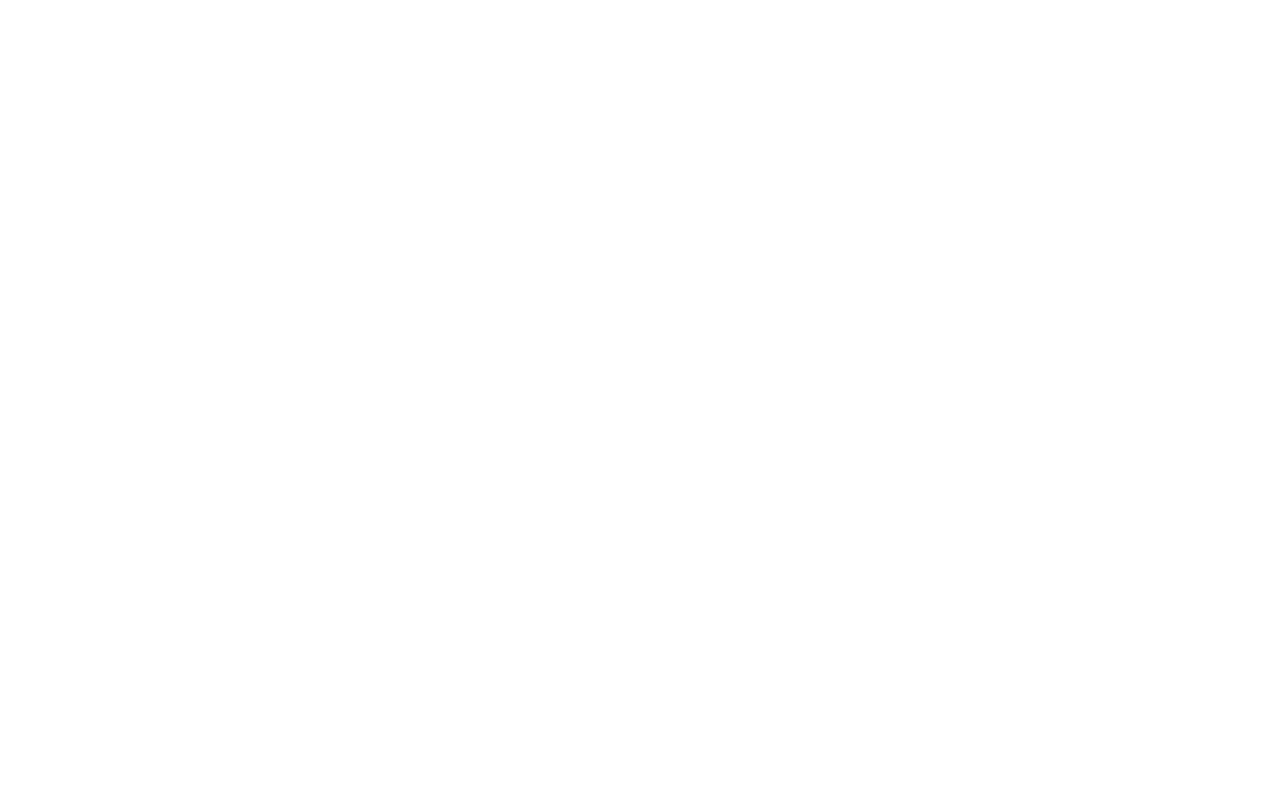
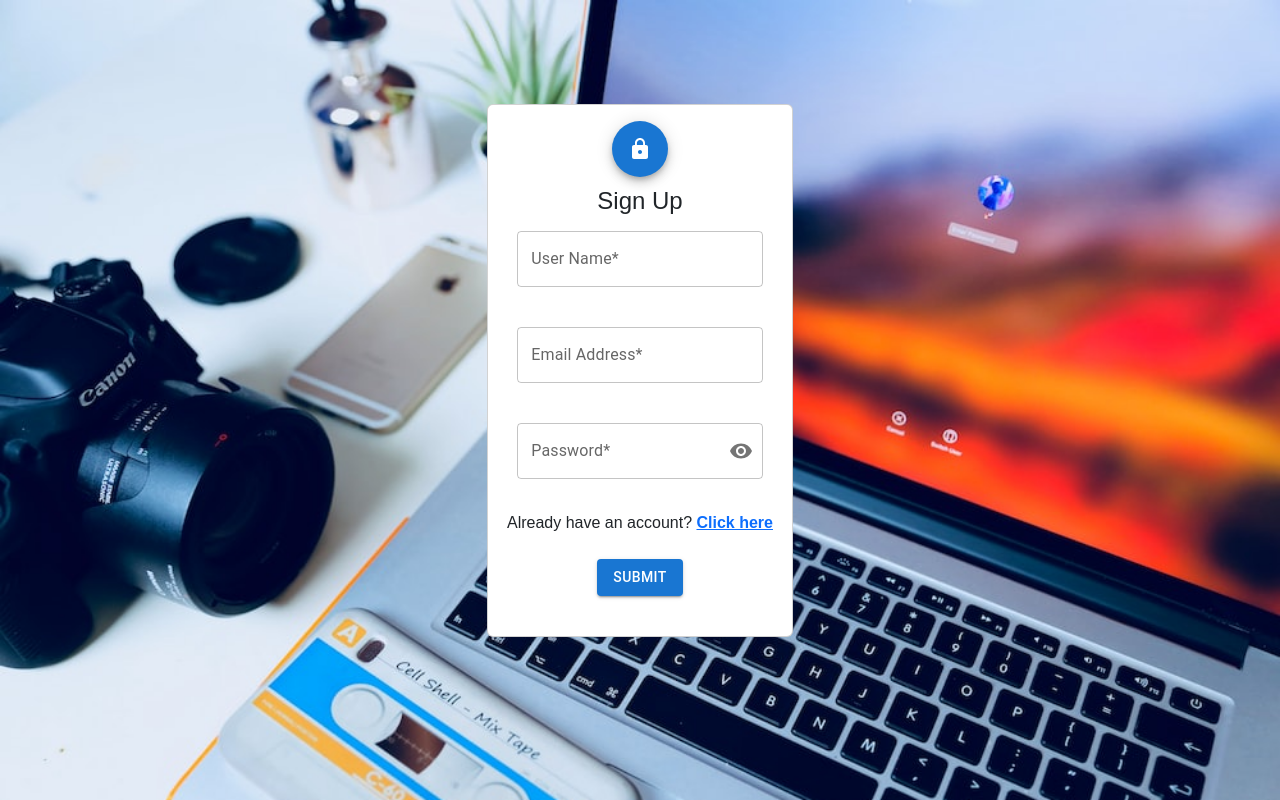
Before and after one commit to SreeparnaPaul/Blog-Frontend, a React (Create React App) app: page /registration in a window 1280 px wide. Built offline with nearby package versions, Linux system fonts and the light colour scheme.

Commit message:
#registration

```diff
--- a/src/App.js
+++ b/src/App.js
@@ -3,6 +3,7 @@
 import { lazy ,Suspense} from 'react';
 import 'bootstrap/dist/css/bootstrap.min.css';
 import { BrowserRouter, Route,Switch, Redirect  } from "react-router-dom";
+const Registration=lazy(()=>import('./page/Registration')) ;
 const SignIn =lazy(()=>import('./page/SignIn'));
 
 const Home = lazy(()=>import("./page/Home"))
@@ -17,7 +18,7 @@
      <Switch>
      <Route exact path="/" render={() => <><Navbar /><Home /></>} />
      <Route path="/signIn" component={SignIn}/>
-
+     <Route path="/registration" component={Registration}/>
      </Switch>
     </Suspense>
     </BrowserRouter>
--- a/src/components/Navbar.js
+++ b/src/components/Navbar.js
@@ -141,7 +141,11 @@
                 history.push("/signIn")
 
               }}>Sign In</Button>
+              <Button style={{color:"white"}} onClick={(e)=>{
+                e.preventDefault()
+                history.push("/registration")
 
+              }}>Sign Up</Button>
         </Toolbar>
       </Container>
     </AppBar>
--- /dev/null
+++ b/src/page/Registration.js
@@ -0,0 +1,159 @@
+import React,{useState} from 'react'
+import TextField from '@mui/material/TextField';
+import { Button,OutlinedInput,InputAdornment,IconButton,InputLabel,FormControl,Fab } from '@mui/material';
+import Visibility from '@mui/icons-material/Visibility';
+import VisibilityOff from '@mui/icons-material/VisibilityOff';
+import LockIcon from '@mui/icons-material/Lock';
+import { useHistory } from 'react-router-dom';
+import { Link} from 'react-router-dom';
+import login from "../assets/login.jpg"
+
+function Registration() {
+    const [signInFormData,setSignInFormData]=useState({
+        email:"",
+        password:"",
+        username:""
+    })
+    const [showPassword, setShowPassword] = useState(false);
+    const history =useHistory()
+    const handleClickShowPassword = () => setShowPassword((show) => !show);
+    const [errors, setErrors] = useState({});
+    const [loader,setLoader]=useState(false)
+    const handleChange = (event) => {
+        setSignInFormData({
+          ...signInFormData,
+          [event.target.name]: event.target.value,
+        });
+      };
+      const handleSubmit = async (event) => {
+        event.preventDefault();
+        const formErrors = validateForm();
+        if (Object.keys(formErrors).length === 0) {
+            setLoader(true)
+        //   try {
+        //     const response = await fetch(`${process.env.REACT_APP_API_PASSWORD}/createPassword`, {
+        //       method: 'POST',
+        //       headers: {
+        //         'Content-Type': 'application/json',
+        //       },
+        //       body: JSON.stringify(signInFormData),
+        //     });
+        //     if (!response.ok) {
+        //       throw new Error('Network response was not ok');
+        //     }
+        //     setLoader(false);
+        //                     swal({
+        //                         title: "Success",
+        //                         text: "Password added successfully",
+        //                         icon: "success",
+        //                     })
+                    history.push("/signIn")
+
+        //     console.log('Form submitted:', signInFormData);
+
+        //   } catch (error) {
+        //     setLoader(false);
+        //     swal(
+
+        //         {
+        //             title: "Something went wrong",
+        //             text: error,
+        //             icon: "danger",
+        //             button: "Close",
+        //         })
+        //     console.error('There was an error submitting the form:', error);
+
+        //   }
+        } else {
+            setLoader(false)
+          setErrors(formErrors);
+        }
+      };
+      const validateForm = () => {
+        const formErrors = {};
+        if (!signInFormData.email.trim()) {
+            formErrors.email = 'Email is required';
+          } else if (
+            !/^([a-zA-Z0-9._%-]+@[a-zA-Z0-9.-]+\.[a-zA-Z]{2,6})*$/.test(signInFormData.email)
+          ) {
+            formErrors.email = 'Invalid email address';
+          }
+        if (!signInFormData.password.trim()) {
+            formErrors.password = 'Password is required';
+          }
+          if (!signInFormData.username.trim()) {
+            formErrors.username = 'Username is required';
+          }
+        return formErrors;
+      };
+  return (
+    <div style={{
+        backgroundImage: `url(${login})`,
+        backgroundRepeat: "no-repeat",
+        backgroundSize: "cover",
+        height: "100vh",
+      }}>
+    <div className="d-flex align-items-center auth px-0">
+      <div className="row w-100 mx-0">
+        <div className="col-lg-4 mx-auto">
+          <div className="auth-form-light text-left py-5 px-4 px-sm-5 text-center" style={{marginTop:"10%"}}>
+            <div className='card' style={{display:"flex",justifyContent:"center",marginTop:"5%"}}>
+              <div className='card-body'>
+                <Fab color="primary" aria-label="add">
+                  <LockIcon />
+                </Fab>
+                <h4 style={{fontFamily:"sans-serif",marginTop:"10px"}}>Sign Up</h4>
+                <div className='mb-4'>
+                  <TextField sx={{ m: 1, width: '90%' }} id="outlined-basic" label="User Name*" type="text" name ="username" variant="outlined" value={signInFormData?.username} onChange={handleChange}/>
+                  {errors?.username && <div style={{color:"red"}}>{errors?.username}</div>}
+                </div>
+                <div className='mb-4'>
+                  <TextField sx={{ m: 1, width: '90%' }} id="outlined-basic" label="Email Address*" type="email" name ="email" variant="outlined" value={signInFormData?.email} onChange={handleChange}/>
+                  {errors?.email && <div style={{color:"red"}}>{errors?.email}</div>}
+                </div>
+                <div  className='mb-4'>
+                  <FormControl sx={{ m: 1, width: '90%' }} variant="outlined">
+                    <InputLabel htmlFor="outlined-adornment-password">Password*</InputLabel>
+                    <OutlinedInput
+                      id="outlined-adornment-password"
+                      type={showPassword ? 'text' : 'password'}
+                      value={signInFormData?.password}
+                      name="password"
+                      onChange={handleChange}
+                      endAdornment={
+                        <InputAdornment position="end">
+                          <IconButton
+                            aria-label="toggle password visibility"
+                            onClick={handleClickShowPassword}
+                            onMouseDown={(event) => {
+                              event.preventDefault()
+                            }}
+                            edge="end"
+                          >
+                            {showPassword ? <VisibilityOff /> : <Visibility />}
+                          </IconButton>
+                        </InputAdornment>
+                      }
+                      label="Password*"
+                    />
+                  </FormControl>
+                  {errors?.password && <div style={{color:"red"}}>{errors?.password}</div>}
+                </div>
+
+                <div className='mb-4' style={{fontFamily:"sans-serif"}}>
+                    Already have an account? <a href="/signIn"> <b>Click here</b> </a>
+                </div>
+                <div className='mb-4'>
+                  <Button variant="contained" onClick={handleSubmit}>Submit</Button>
+                </div>
+              </div>
+            </div>
+          </div>
+        </div>
+      </div>
+    </div>
+  </div>
+  )
+}
+
+export default Registration
```
